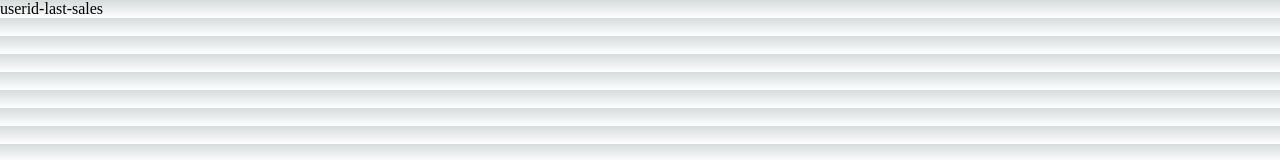
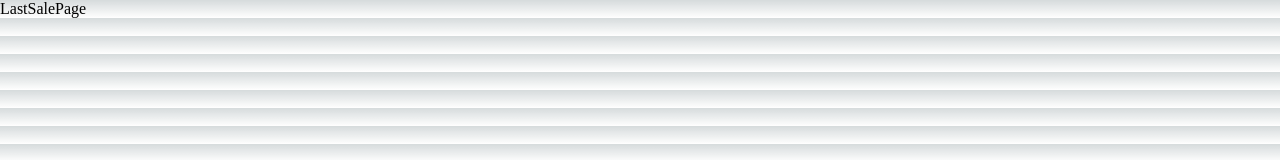
Before and after one commit to 4kbr/nextjs-guide, a Next.js app: page /last-sales in a window 1280 px wide. Shown: the top 160 px of the page. Built offline with nearby package versions, Linux system fonts and the light colour scheme.

Commit message:
skip client side

```diff
--- /dev/null
+++ b/pages/last-sales.tsx
@@ -0,0 +1,10 @@
+export default function LastSalePage() {
+  // useEffect(() => {
+  //   fetch("/");
+  // }, []);
+  console.log("ini last sales");
+
+  return <div>LastSalePage</div>;
+}
+
+// export const
```
